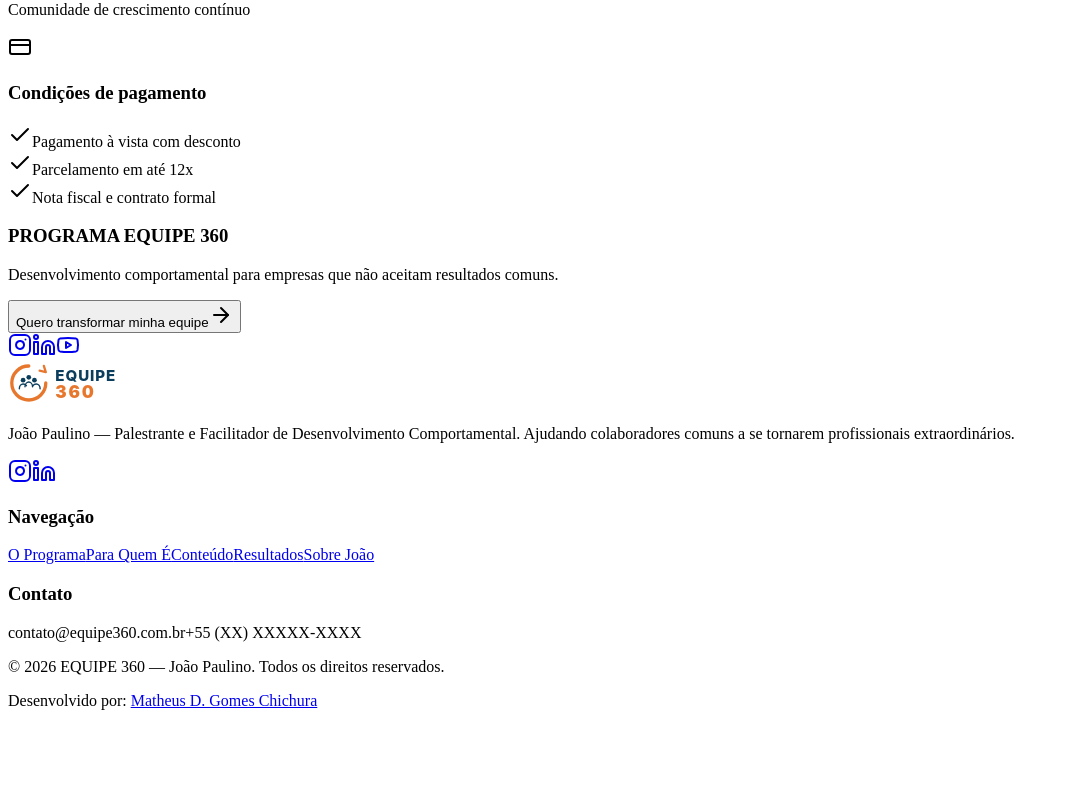
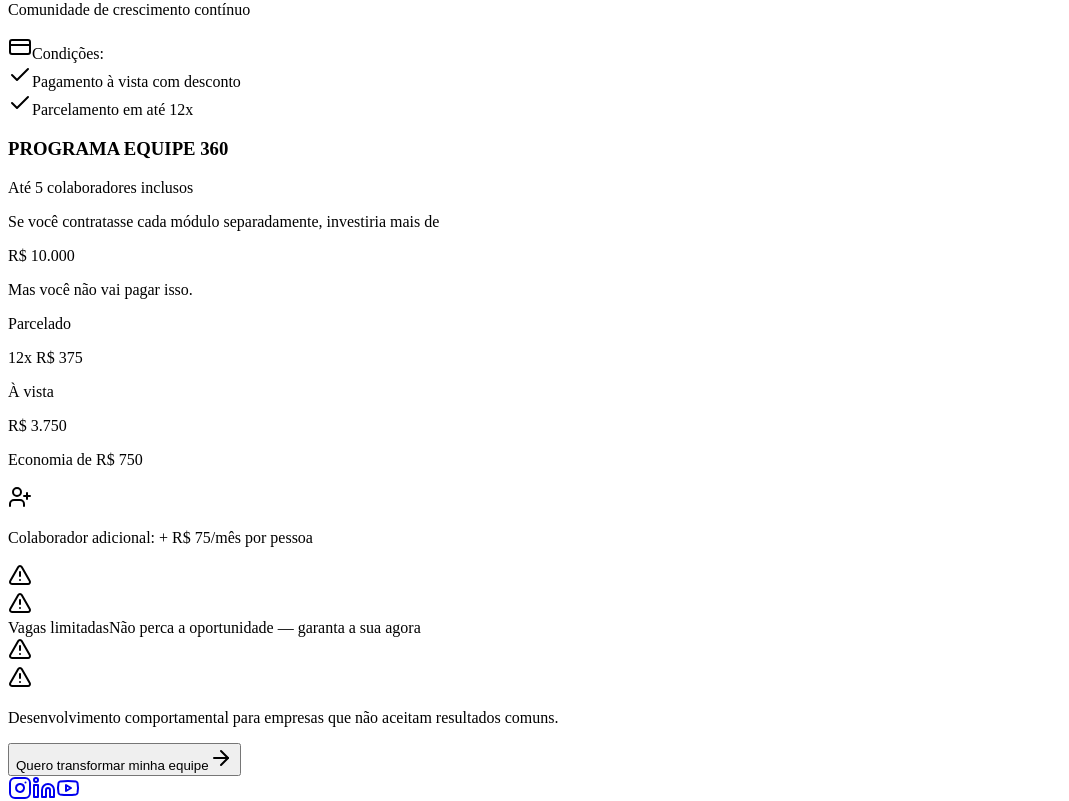
Before and after one commit to matheusdgc/landingpage-equipe360, a Next.js app: page /Equipe360Page in a window 1280 px wide. Shown: the part 9140-9941 px from the top of the page, without its empty margins (0-1069 px from the left). Before the commit the page ends 9866 px from the top, so only its background shows below. Built offline with nearby package versions, Linux system fonts and the light colour scheme.

Commit message:
style: alteracoes no CtaFinalSection

```diff
--- a/src/components/sections/CtaFinalSection.jsx
+++ b/src/components/sections/CtaFinalSection.jsx
@@ -9,6 +9,8 @@
   Crown,
   Check,
   CreditCard,
+  AlertTriangle,
+  UserPlus,
 } from "lucide-react"
 import { InteractiveHoverButton } from "@/components/ui/interactive-hover-button"
 import { fadeIn, staggerContainer, itemFadeIn } from "@/lib/constants.jsx"
@@ -39,7 +41,6 @@
 const PAYMENT_OPTIONS = [
   "Pagamento à vista com desconto",
   "Parcelamento em até 12x",
-  "Nota fiscal e contrato formal",
 ]
 
 export default function CtaFinalSection() {
@@ -137,53 +138,158 @@
               transition={{ duration: 0.5, delay: 0.4 }}
               className="p-6 sm:p-8"
             >
-              <div className="flex items-center gap-2 mb-4">
-                <CreditCard className="h-5 w-5 text-brand-orange" />
-                <h3 className="font-bold text-white text-base sm:text-lg">
-                  Condições de pagamento
-                </h3>
+              <div className="flex flex-col sm:flex-row items-center justify-center gap-4 sm:gap-6">
+                <div className="flex items-center gap-2">
+                  <CreditCard className="h-4 w-4 text-brand-orange shrink-0" />
+                  <span className="font-semibold text-white text-sm">
+                    Condições:
+                  </span>
                 </div>
-              <div className="flex flex-wrap gap-3">
+                <div className="flex flex-wrap justify-center gap-3">
                   {PAYMENT_OPTIONS.map((option, i) => (
                     <div
                       key={i}
-                    className="flex items-center gap-2 rounded-full bg-white/10 border border-white/10 px-4 py-2 text-xs sm:text-sm text-white/80"
+                      className="flex items-center gap-2 rounded-full bg-white/10 border border-white/15 px-5 py-2.5 text-sm text-white font-medium"
                     >
-                    <Check className="h-3.5 w-3.5 text-brand-green shrink-0" />
+                      <Check className="h-4 w-4 text-brand-green shrink-0" />
                       {option}
                     </div>
                   ))}
+                </div>
               </div>
             </motion.div>
 
             {/* Divider */}
             <div className="h-px bg-white/10" />
 
-            {/* CTA area */}
+            {/* Pricing */}
             <motion.div
               initial={{ opacity: 0, y: 20 }}
               whileInView={{ opacity: 1, y: 0 }}
-              transition={{ duration: 0.5, delay: 0.5 }}
-              className="p-6 sm:p-8 md:p-10 flex flex-col items-center text-center"
+              transition={{ duration: 0.5, delay: 0.45 }}
+              className="p-6 sm:p-8 md:p-10"
             >
-              <h3 className="text-xl sm:text-2xl md:text-3xl font-bold text-white mb-3">
+              <div className="text-center mb-8">
+                <h3 className="text-xl sm:text-2xl md:text-3xl font-bold text-white mb-2">
                   PROGRAMA EQUIPE 360
                 </h3>
-              <p className="text-white/80 text-sm sm:text-base md:text-lg mb-6 font-medium">
+                <p className="text-white/60 text-sm sm:text-base">
+                  Até 5 colaboradores inclusos
+                </p>
+              </div>
+
+              {/* Valor especulativo - Ancoragem */}
+              <motion.div
+                initial={{ opacity: 0, y: 10 }}
+                whileInView={{ opacity: 1, y: 0 }}
+                transition={{ duration: 0.4, delay: 0.5 }}
+                className="text-center mb-6"
+              >
+                <p className="text-white/50 text-sm sm:text-base mb-1">
+                  Se você contratasse cada módulo separadamente, investiria mais de
+                </p>
+                <p className="text-white/40 text-3xl sm:text-4xl font-bold line-through decoration-red-400/60 decoration-2">
+                  R$ 10.000
+                </p>
+              </motion.div>
+
+              <motion.p
+                initial={{ opacity: 0 }}
+                whileInView={{ opacity: 1 }}
+                transition={{ duration: 0.4, delay: 0.6 }}
+                className="text-center text-brand-orange font-bold text-lg sm:text-xl mb-8"
+              >
+                Mas você não vai pagar isso.
+              </motion.p>
+
+              {/* Preços - Card branco */}
+              <div className="rounded-2xl bg-white shadow-2xl p-6 sm:p-8 md:p-10 mb-6">
+                <div className="flex flex-col sm:flex-row items-center justify-center gap-8 sm:gap-12">
+                  {/* Parcelado */}
+                  <div className="text-center">
+                    <p className="text-brand-petrol/50 text-xs uppercase tracking-wider font-semibold mb-2">Parcelado</p>
+                    <p className="text-brand-petrol font-black text-4xl sm:text-5xl leading-none">
+                      12x <span className="text-brand-orange">R$ 375</span>
+                    </p>
+                  </div>
+
+                  <div className="hidden sm:block w-px h-20 bg-brand-petrol/15" />
+                  <div className="sm:hidden w-24 h-px bg-brand-petrol/15" />
+
+                  {/* À vista */}
+                  <div className="text-center">
+                    <p className="text-brand-petrol/50 text-xs uppercase tracking-wider font-semibold mb-2">À vista</p>
+                    <p className="text-brand-petrol font-black text-4xl sm:text-5xl leading-none">
+                      <span className="text-brand-green">R$ 3.750</span>
+                    </p>
+                    <p className="text-brand-green text-xs mt-2 font-bold">
+                      Economia de R$ 750
+                    </p>
+                  </div>
+                </div>
+
+                <div className="flex items-center justify-center gap-2 text-brand-petrol/60 text-xs sm:text-sm mt-6 pt-6 border-t border-brand-petrol/10">
+                  <UserPlus className="h-4 w-4 text-brand-orange shrink-0" />
+                  <p>Colaborador adicional: <span className="text-brand-petrol font-bold">+ R$ 75/mês</span> por pessoa</p>
+                </div>
+              </div>
+
+              {/* Vagas limitadas */}
+              <motion.div
+                initial={{ opacity: 0, scale: 0.9 }}
+                whileInView={{ opacity: 1, scale: 1 }}
+                transition={{ duration: 0.5, delay: 0.7 }}
+                className="relative mx-auto w-fit mb-8"
+              >
+                <div className="absolute inset-0 rounded-2xl bg-red-500/20 blur-xl animate-pulse" />
+                <div className="relative rounded-2xl bg-linear-to-r from-red-600 to-red-500 px-8 py-4 sm:px-10 sm:py-5 shadow-lg shadow-red-500/30">
+                  <div className="flex items-center justify-center gap-3">
+                    <div className="relative">
+                      <AlertTriangle className="h-6 w-6 text-white shrink-0" />
+                      <div className="absolute inset-0 animate-ping">
+                        <AlertTriangle className="h-6 w-6 text-white/50" />
+                      </div>
+                    </div>
+                    <div className="text-center">
+                      <span className="text-white font-black text-base sm:text-lg md:text-xl uppercase tracking-wider block">
+                        Vagas limitadas
+                      </span>
+                      <span className="text-red-100/80 text-xs sm:text-sm font-medium">
+                        Não perca a oportunidade — garanta a sua agora
+                      </span>
+                    </div>
+                    <div className="relative">
+                      <AlertTriangle className="h-6 w-6 text-white shrink-0" />
+                      <div className="absolute inset-0 animate-ping">
+                        <AlertTriangle className="h-6 w-6 text-white/50" />
+                      </div>
+                    </div>
+                  </div>
+                </div>
+              </motion.div>
+
+              {/* CTA */}
+              <div className="flex flex-col items-center text-center">
+                <p className="text-white/80 text-sm sm:text-base md:text-lg mb-8 font-medium">
                   Desenvolvimento comportamental para empresas que{" "}
                   <span className="text-brand-orange font-bold">não aceitam resultados comuns.</span>
                 </p>
 
+                <div className="relative group">
+                  <div className="absolute -inset-1 rounded-2xl bg-linear-to-r from-brand-orange via-yellow-400 to-brand-orange opacity-70 blur-lg group-hover:opacity-100 transition-opacity animate-pulse" />
                   <a
-                href="#"
+                    href="https://wa.me/5515997133311?text=Ol%C3%A1%2C%20tenho%20interesse%20no%20programa%20EQUIPE%20360!"
                     target="_blank"
                     rel="noopener noreferrer"
+                    className="relative block"
                   >
                     <InteractiveHoverButton
                       text="Quero transformar minha equipe"
-                  className="border-white/30 bg-brand-orange text-white text-sm sm:text-base font-bold"
+                      className="border-brand-orange/30 bg-linear-to-r from-brand-orange to-amber-500 text-white text-base sm:text-lg md:text-xl font-black uppercase tracking-wide px-8 py-4 sm:px-12 sm:py-5 shadow-xl shadow-brand-orange/30"
                     />
                   </a>
+                </div>
+              </div>
             </motion.div>
           </div>
         </motion.div>
--- a/src/components/sections/HeroSection.jsx
+++ b/src/components/sections/HeroSection.jsx
@@ -44,7 +44,7 @@
             </div>
 
             <motion.div initial={{ opacity: 0, y: 20 }} whileInView={{ opacity: 1, y: 0 }} transition={{ duration: 0.7, delay: 0.6 }} className="pt-1 sm:pt-2">
-              <a href="#dor">
+              <a href="#contato">
                 <InteractiveHoverButton
                   text="Desperte o nível extraordinário da sua equipe"
                   className="border-white/30 bg-brand-orange text-white text-sm sm:text-base"
```
Lines whose indentation alone changed are shown as unchanged.
